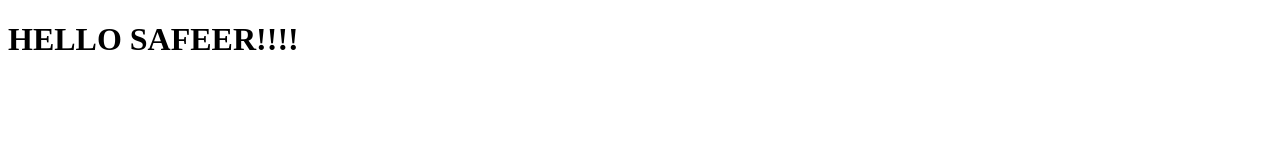
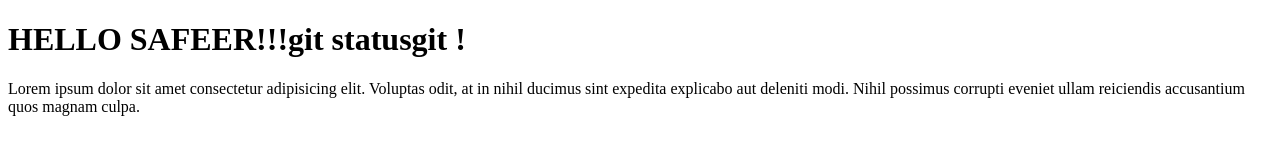
Before and after one commit to Safeeerrr/MyApp, a plain HTML site: page index.html in a window 1280 px wide. Drawn offline with Linux system fonts and the light colour scheme.

Commit message:
added new file

```diff
--- a/index.html
+++ b/index.html
@@ -6,6 +6,12 @@
     <title>Document</title>
 </head>
 <body>
-    <h1>HELLO SAFEER!!!!</h1>
+    <h1>HELLO SAFEER!!!git statusgit !</h1>
+    <p>Lorem ipsum dolor sit amet
+         consectetur adipisicing elit.
+          Voluptas odit, at in nihil ducimus
+           sint expedita explicabo aut deleniti modi.
+            Nihil possimus corrupti eveniet ullam
+        reiciendis accusantium quos magnam culpa.</p>
 </body>
 </html>
```
Also changed, not shown: hellojiii.txt (added).
